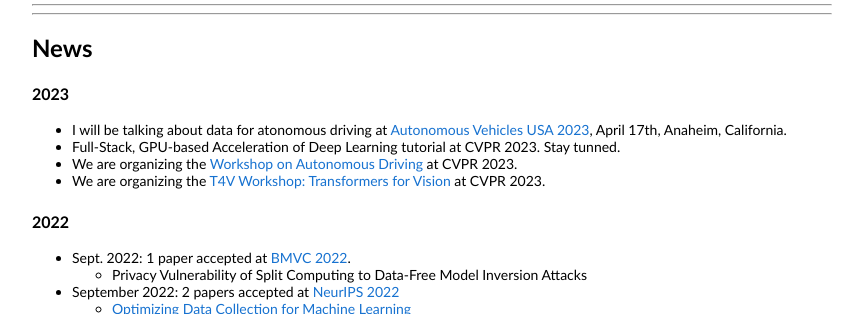
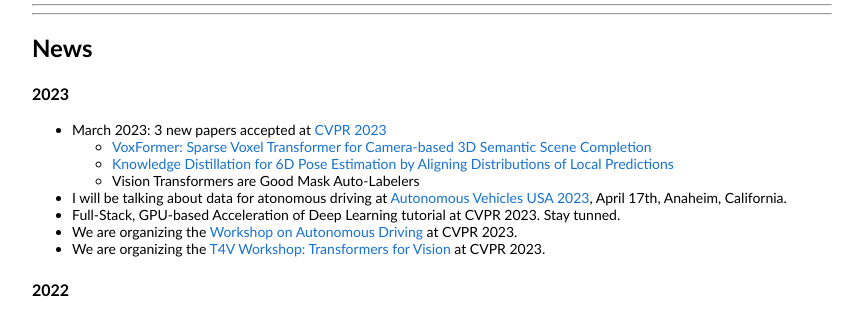
Before and after one commit to alvarezlopezjosem/alvarezlopezjosem.github.io, a plain HTML site: page index.html in a window 1280 px wide. Shown: the part 421-735 px from the top of the page, without its empty margins (208-1071 px from the left). Drawn offline with Linux system fonts and the light colour scheme.

Commit message:
cvpr
cvpr

```diff
--- a/index.html
+++ b/index.html
@@ -64,6 +64,11 @@
 				<h2><font size="+2">News</font> </h2>
 				<h2><font size="+0">2023</font> </h2>
 				<ul>
+					<li>March 2023: 3 new papers accepted at <a href="https://cvpr2023.thecvf.com/" target="_blank">CVPR 2023</a> </li>
+					<ul><li> <a href="https://github.com/NVlabs/VoxFormer" target="_blank">VoxFormer: Sparse Voxel Transformer for Camera-based 3D Semantic Scene Completion</a></li>
+						<li> <a href="https://arxiv.org/abs/2205.14971" target="_blank">Knowledge Distillation for 6D Pose Estimation by Aligning Distributions of Local Predictions</a></li>
+						<li> Vision Transformers are Good Mask Auto-Labelers</a></li>
+					</ul>
 					<li>I will be talking about data for atonomous driving at <a href="https://www.autonomous-vehicles-conference.com/" target="_blank">Autonomous Vehicles USA 2023</a>, April 17th, Anaheim, California.</li>
 					<li>Full-Stack, GPU-based Acceleration of Deep Learning tutorial at CVPR 2023. Stay tunned.</li>
 					<li>We are organizing the <a href="http://cvpr2023.wad.vision/" target="_blank">Workshop on Autonomous Driving</a> at CVPR 2023.</li>
```
